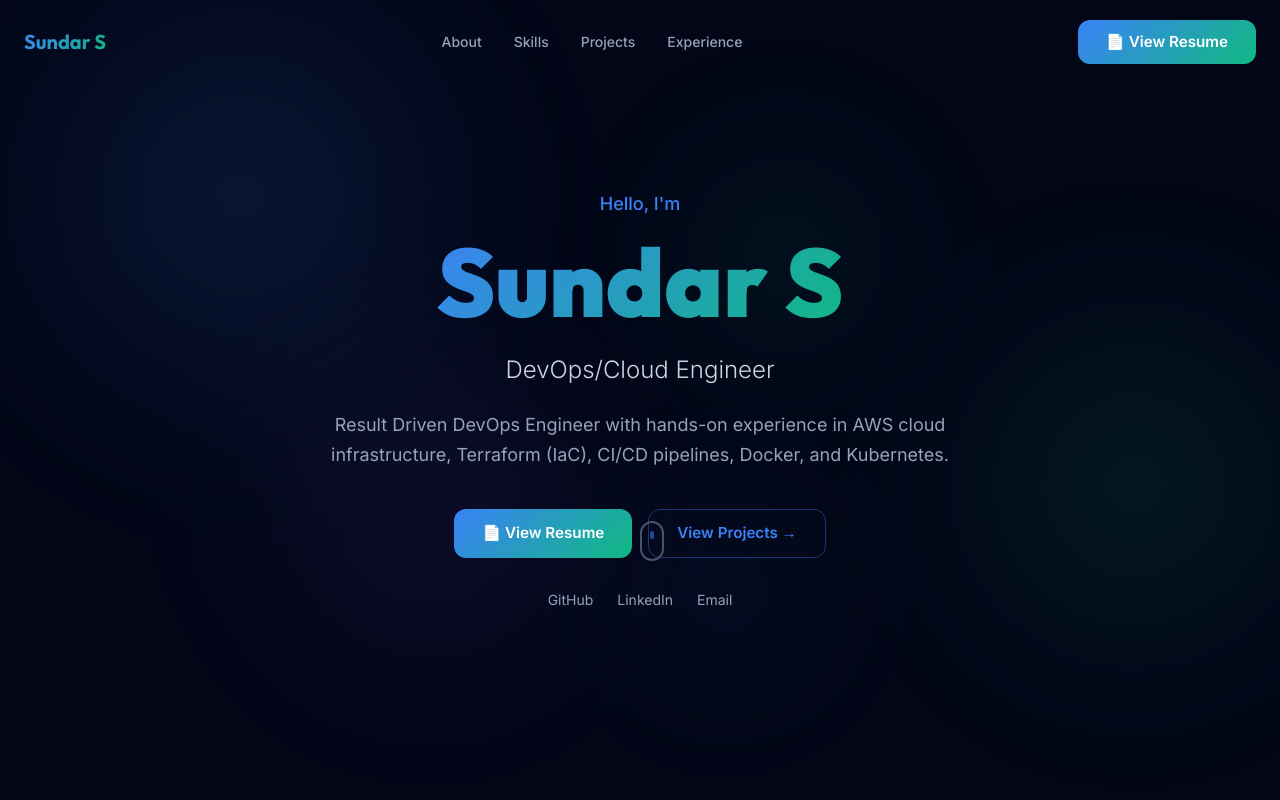
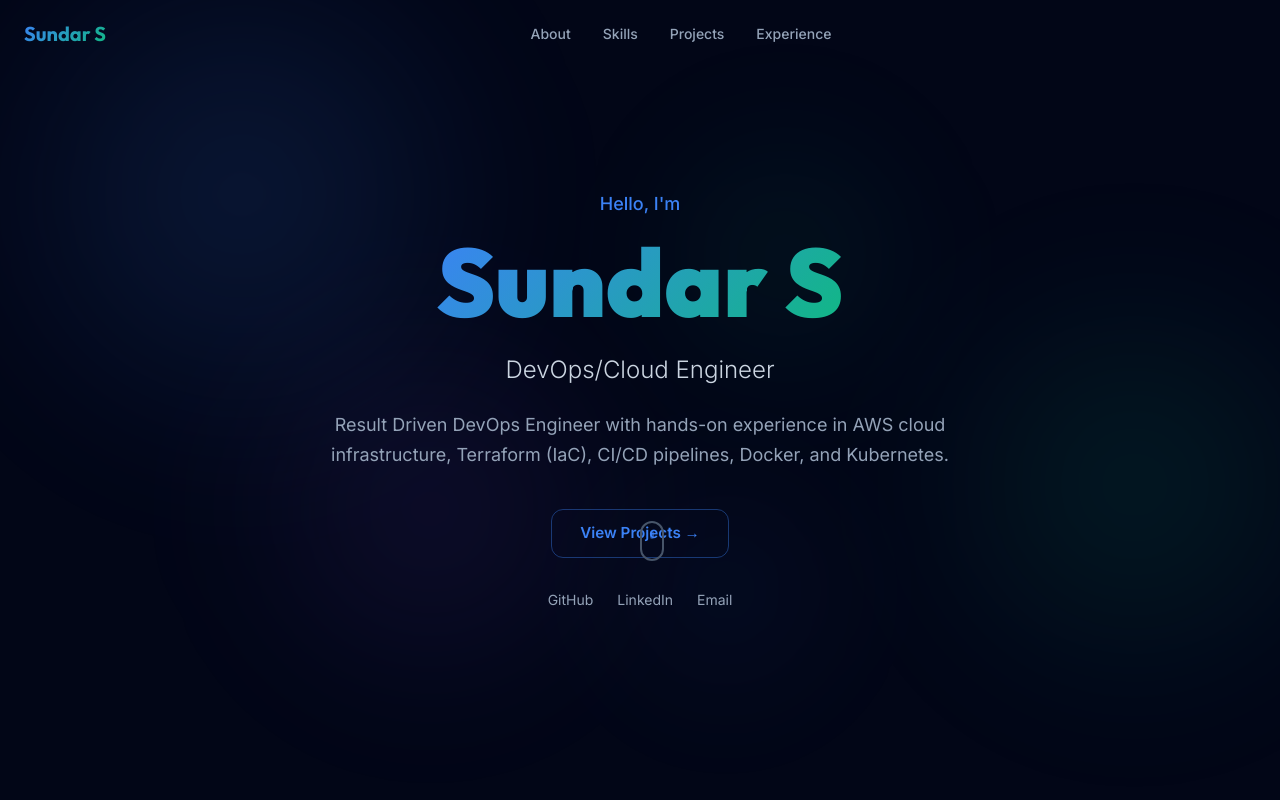
Before and after one commit to sundar-techops/My-Portfolio, a React (Vite) app in the folder frontend/: page / in a window 1280 px wide. Shown: the top 800 px of the page. Built offline with nearby package versions, Linux system fonts and the light colour scheme.

Commit message:
New skills updated

```diff
--- a/frontend/src/data/portfolioData.js
+++ b/frontend/src/data/portfolioData.js
@@ -15,7 +15,7 @@ export const profile = {
    about:
     'DevOps Engineer with 4+ years of professional experience, with a strong background in enterprise support, infrastructure operations, problem-solving, and service delivery. Experienced in working with cross-functional teams, handling incidents and user issues within SLA timelines, and maintaining reliable day-to-day operations. Strong understanding of IT processes, documentation, troubleshooting, and continuous improvement. Hands-on experience in cloud and DevOps projects, with a focus on automation, reliability, and efficient delivery. A proactive and adaptable professional with a strong willingness to learn new technologies and contribute effectively to team and organizational goals.' ,
 
-  resumeUrl: 'https://drive.google.com/file/d/1pGAlMq82TkAPgmp32qaNi46GII6v8OpD/view?usp=drive_link',
+  resumeUrl: '',
   githubUrl: 'https://github.com/sundar-techops',
   linkedinUrl: 'https://www.linkedin.com/in/sundar-techops',
   email: 'sundar.techops@gmail.com',
```
